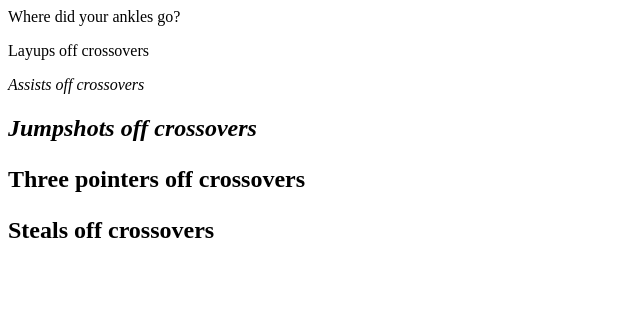
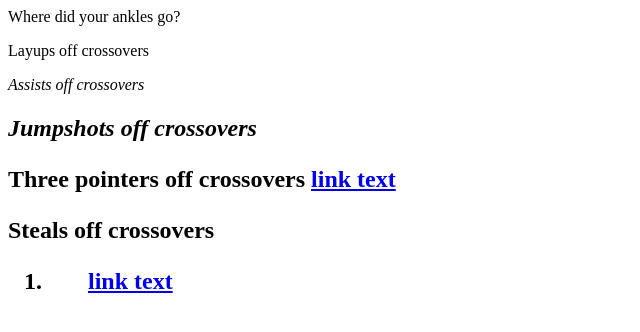
Before and after one commit to diego869/lab-12-html, a plain HTML site: page index.html in a window 1280 px wide. Shown: the whole page, without its empty margins (0-640 px from the left). Drawn offline with Linux system fonts and the light colour scheme.

Commit message:
added index.html

```diff
--- a/index.html
+++ b/index.html
@@ -10,5 +10,9 @@
 <p> Layups off crossovers </p>
 <em> <p> Assists off crossovers </p> </em>
 <h1> <h2> <em> Jumpshots off crossovers </em>
-<h1> <h2> <p> <strong> Three pointers off crossovers </strong> </p>
+<h1> <h2> <p> <strong> Three pointers off crossovers <a href="https://www.youtube.com/watch?v=AGa6khNakX0">link text</a> </strong> </p>
 <h1> <h2> <p> Steals off crossovers </p>
+<ol>
+<li>
+<ul>
+<a href="https://www.youtube.com/watch?v=y3X274lz3wY">link text</a>
```
